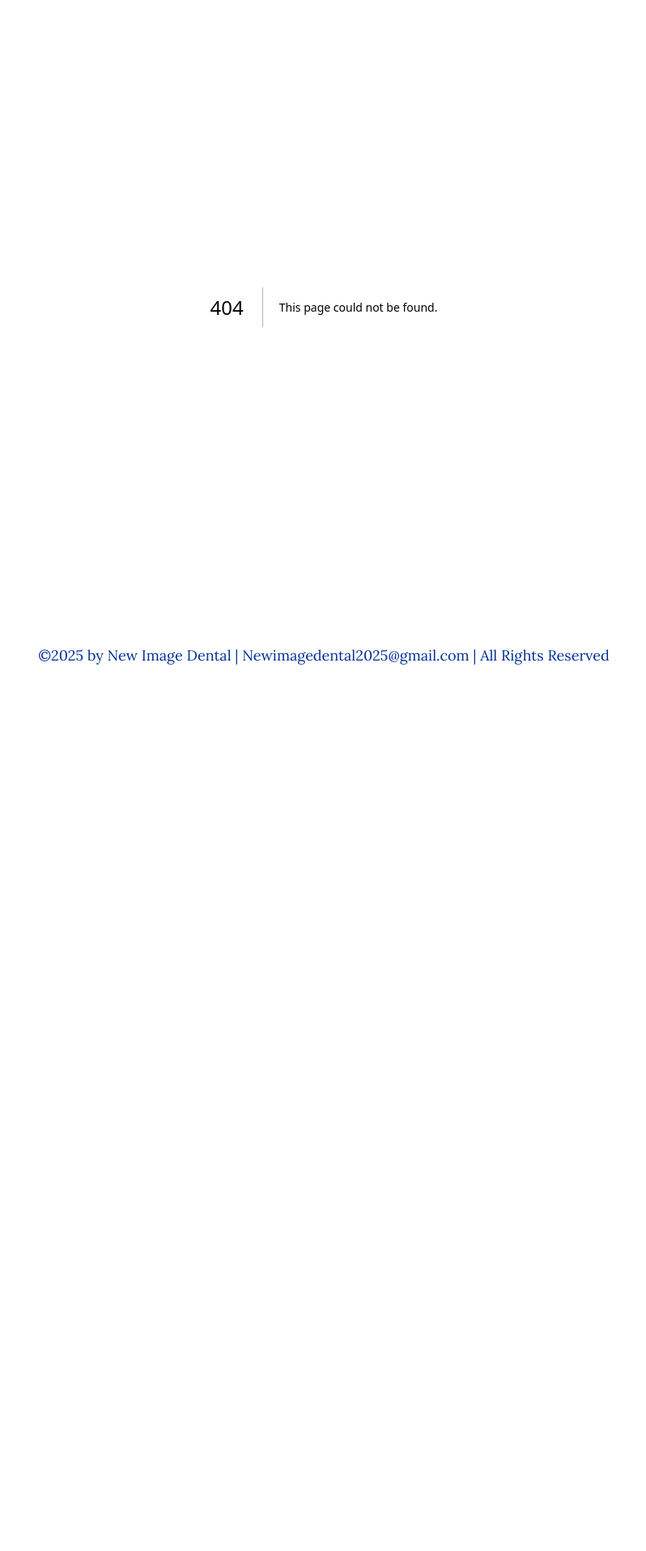
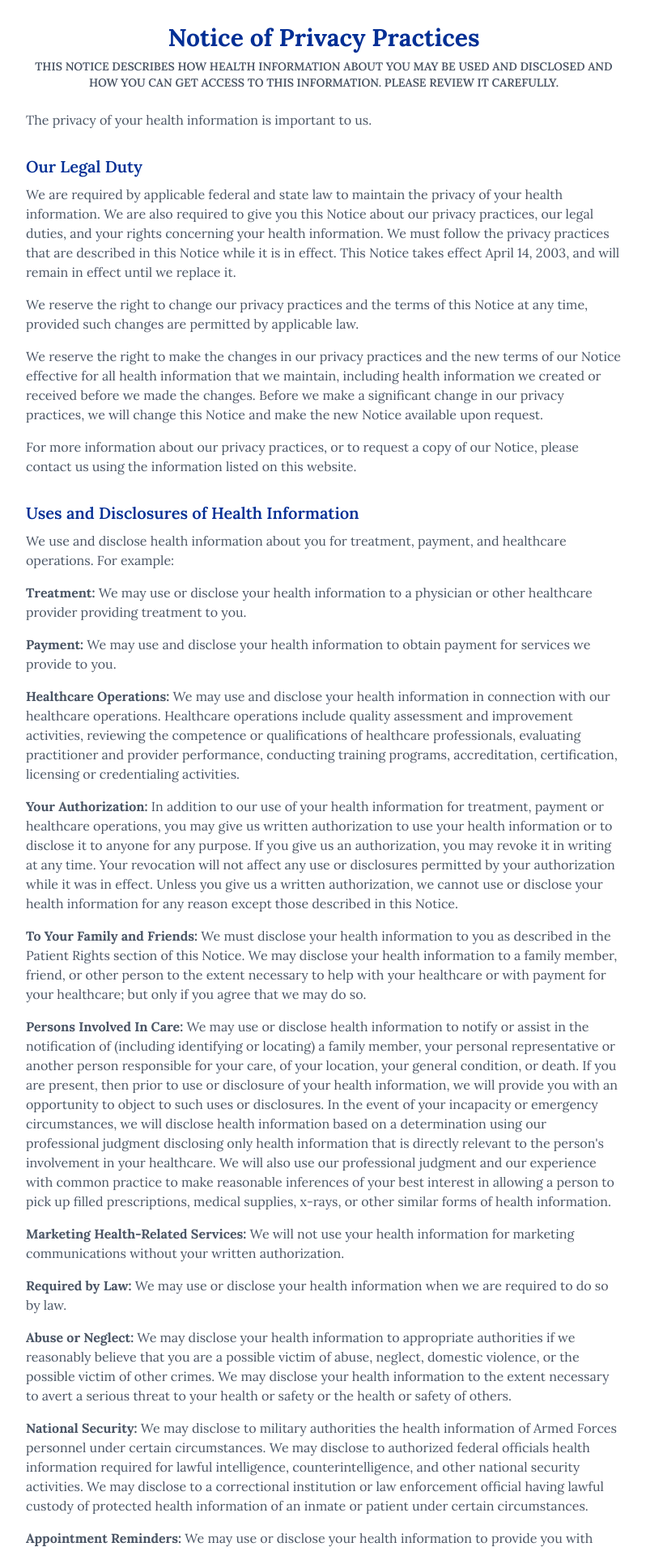
Before and after one commit to Noahcap73/new-image-dental, a Next.js app: page /patient-rights in a window 1280 px wide. Before the commit this address had no page. Shown: the part 160-2076 px from the top of the page at 81% size, without its empty margins (240-1038 px from the left). Before the commit the page ends 1000 px from the top, so only its background shows below. Built offline with nearby package versions, Linux system fonts and the light colour scheme.

Commit message:
Add Patient Rights page and link in footer

```diff
--- /dev/null
+++ b/src/app/patient-rights/page.tsx
@@ -0,0 +1,131 @@
+import type { Metadata } from 'next'
+
+export const metadata: Metadata = {
+  title: 'Notice of Privacy Practices | New Image Dental',
+  description:
+    'Notice of Privacy Practices describing how health information about you may be used and disclosed, and how you can get access to this information.',
+}
+
+export default function PatientRightsPage() {
+  return (
+    <main className="mx-auto max-w-3xl px-4 py-12">
+      <h1 className="text-nid-blue mb-2 text-center text-2xl font-bold lg:text-3xl">
+        Notice of Privacy Practices
+      </h1>
+
+      <p className="mb-6 text-center text-sm font-semibold text-gray-600 uppercase">
+        This notice describes how health information about you may be used and disclosed and how you
+        can get access to this information. Please review it carefully.
+      </p>
+
+      <p className="mb-6 text-gray-600">
+        The privacy of your health information is important to us.
+      </p>
+
+      <h2 className="text-nid-blue mt-8 mb-2 text-xl font-semibold">Our Legal Duty</h2>
+      <p className="mb-4 text-gray-600">
+        We are required by applicable federal and state law to maintain the privacy of your health
+        information. We are also required to give you this Notice about our privacy practices, our
+        legal duties, and your rights concerning your health information. We must follow the privacy
+        practices that are described in this Notice while it is in effect. This Notice takes effect
+        April 14, 2003, and will remain in effect until we replace it.
+      </p>
+      <p className="mb-4 text-gray-600">
+        We reserve the right to change our privacy practices and the terms of this Notice at any
+        time, provided such changes are permitted by applicable law.
+      </p>
+      <p className="mb-4 text-gray-600">
+        We reserve the right to make the changes in our privacy practices and the new terms of our
+        Notice effective for all health information that we maintain, including health information
+        we created or received before we made the changes. Before we make a significant change in
+        our privacy practices, we will change this Notice and make the new Notice available upon
+        request.
+      </p>
+      <p className="mb-4 text-gray-600">
+        For more information about our privacy practices, or to request a copy of our Notice, please
+        contact us using the information listed on this website.
+      </p>
+
+      <h2 className="text-nid-blue mt-8 mb-2 text-xl font-semibold">
+        Uses and Disclosures of Health Information
+      </h2>
+      <p className="mb-4 text-gray-600">
+        We use and disclose health information about you for treatment, payment, and healthcare
+        operations. For example:
+      </p>
+
+      <p className="mb-4 text-gray-600">
+        <strong>Treatment:</strong> We may use or disclose your health information to a physician or
+        other healthcare provider providing treatment to you.
+      </p>
+      <p className="mb-4 text-gray-600">
+        <strong>Payment:</strong> We may use and disclose your health information to obtain payment
+        for services we provide to you.
+      </p>
+      <p className="mb-4 text-gray-600">
+        <strong>Healthcare Operations:</strong> We may use and disclose your health information in
+        connection with our healthcare operations. Healthcare operations include quality assessment
+        and improvement activities, reviewing the competence or qualifications of healthcare
+        professionals, evaluating practitioner and provider performance, conducting training
+        programs, accreditation, certification, licensing or credentialing activities.
+      </p>
+      <p className="mb-4 text-gray-600">
+        <strong>Your Authorization:</strong> In addition to our use of your health information for
+        treatment, payment or healthcare operations, you may give us written authorization to use
+        your health information or to disclose it to anyone for any purpose. If you give us an
+        authorization, you may revoke it in writing at any time. Your revocation will not affect any
+        use or disclosures permitted by your authorization while it was in effect. Unless you give
+        us a written authorization, we cannot use or disclose your health information for any reason
+        except those described in this Notice.
+      </p>
+      <p className="mb-4 text-gray-600">
+        <strong>To Your Family and Friends:</strong> We must disclose your health information to you
+        as described in the Patient Rights section of this Notice. We may disclose your health
+        information to a family member, friend, or other person to the extent necessary to help with
+        your healthcare or with payment for your healthcare; but only if you agree that we may do
+        so.
+      </p>
+      <p className="mb-4 text-gray-600">
+        <strong>Persons Involved In Care:</strong> We may use or disclose health information to
+        notify or assist in the notification of (including identifying or locating) a family member,
+        your personal representative or another person responsible for your care, of your location,
+        your general condition, or death. If you are present, then prior to use or disclosure of
+        your health information, we will provide you with an opportunity to object to such uses or
+        disclosures. In the event of your incapacity or emergency circumstances, we will disclose
+        health information based on a determination using our professional judgment disclosing only
+        health information that is directly relevant to the person&apos;s involvement in your
+        healthcare. We will also use our professional judgment and our experience with common
+        practice to make reasonable inferences of your best interest in allowing a person to pick up
+        filled prescriptions, medical supplies, x-rays, or other similar forms of health
+        information.
+      </p>
+      <p className="mb-4 text-gray-600">
+        <strong>Marketing Health-Related Services:</strong> We will not use your health information
+        for marketing communications without your written authorization.
+      </p>
+      <p className="mb-4 text-gray-600">
+        <strong>Required by Law:</strong> We may use or disclose your health information when we are
+        required to do so by law.
+      </p>
+      <p className="mb-4 text-gray-600">
+        <strong>Abuse or Neglect:</strong> We may disclose your health information to appropriate
+        authorities if we reasonably believe that you are a possible victim of abuse, neglect,
+        domestic violence, or the possible victim of other crimes. We may disclose your health
+        information to the extent necessary to avert a serious threat to your health or safety or
+        the health or safety of others.
+      </p>
+      <p className="mb-4 text-gray-600">
+        <strong>National Security:</strong> We may disclose to military authorities the health
+        information of Armed Forces personnel under certain circumstances. We may disclose to
+        authorized federal officials health information required for lawful intelligence,
+        counterintelligence, and other national security activities. We may disclose to a
+        correctional institution or law enforcement official having lawful custody of protected
+        health information of an inmate or patient under certain circumstances.
+      </p>
+      <p className="mb-4 text-gray-600">
+        <strong>Appointment Reminders:</strong> We may use or disclose your health information to
+        provide you with appointment reminders (such as voicemail messages, postcards, or letters).
+      </p>
+    </main>
+  )
+}
--- a/src/components/Footer.tsx
+++ b/src/components/Footer.tsx
@@ -1,3 +1,5 @@
+import Link from 'next/link'
+
 export default function Footer() {
   return (
     <div className="w-full py-4">
@@ -10,7 +12,15 @@ export default function Footer() {
           >
             Newimagedental2025@gmail.com
           </a>{' '}
-          | All Rights Reserved
+          | All Rights Reserved |
+        </p>
+        <p className="text-nid-blue mt-2 text-center text-sm lg:text-lg">
+          <Link
+            href="/patient-rights"
+            className="hover:text-nid-gold-200 underline transition duration-300 ease-in-out"
+          >
+            Patient Rights &amp; Notice of Privacy Practices
+          </Link>
         </p>
       </div>
     </div>
```
